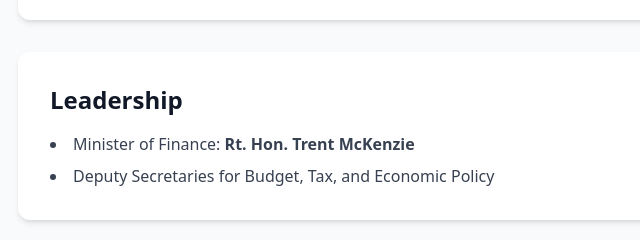
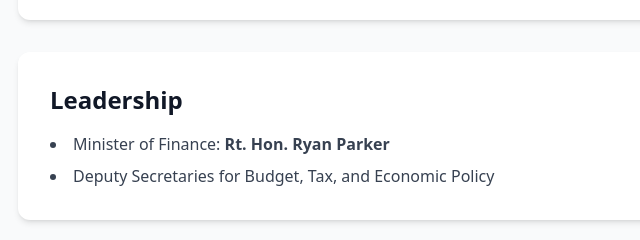
Before and after one commit to tmitmac/Square-Country-Government, a plain HTML site: page finance.html in a window 1280 px wide. Shown: the part 860-1100 px from the top of the page, 14-654 px from the left. Drawn offline with nearby package versions, Linux system fonts and the light colour scheme.

Commit message:
Update finance.html

```diff
--- a/finance.html
+++ b/finance.html
@@ -113,7 +113,7 @@
     <div class="bg-white rounded-xl shadow-md p-8" data-aos="fade-up" data-aos-delay="160">
       <h2 class="text-2xl font-bold text-gray-900">Leadership</h2>
       <ul class="mt-4 list-disc list-inside text-gray-700 space-y-2">
-        <li>Minister of Finance: <strong>Rt. Hon. Trent McKenzie</strong></li>
+        <li>Minister of Finance: <strong>Rt. Hon. Ryan Parker</strong></li>
         <li>Deputy Secretaries for Budget, Tax, and Economic Policy</li>
       </ul>
     </div>
```
